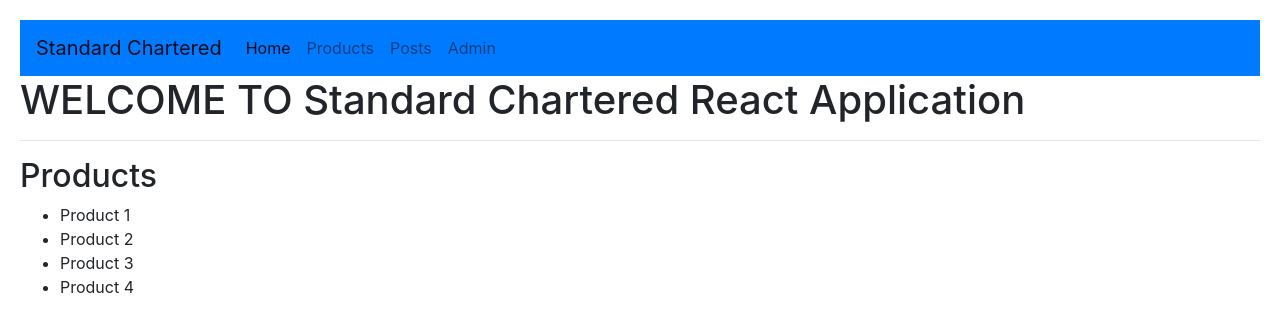
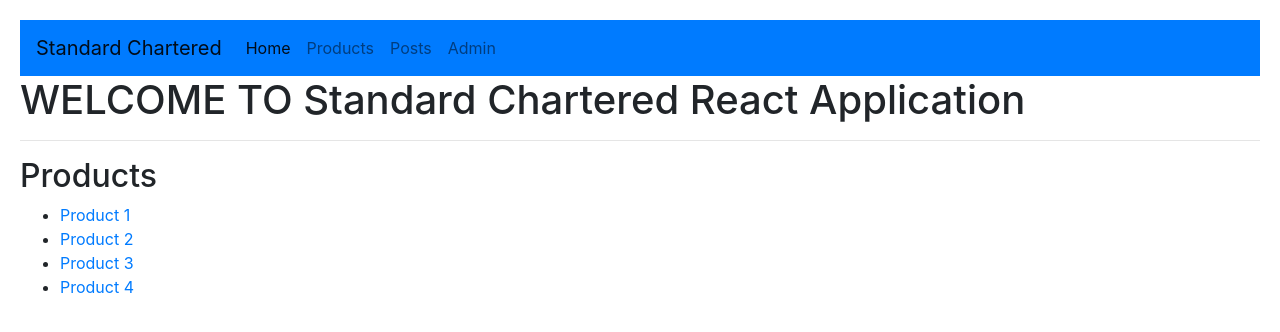
Before and after one commit to codewithz/scb-bootcamp-2022-react-playground, a React (Create React App) app: page /products in a window 1280 px wide. Shown: the top 332 px of the page. Built offline with nearby package versions, Linux system fonts and the light colour scheme.

Commit message:
Routing- Passed the parameter

```diff
--- a/src/components/RoutingApp/Products.jsx
+++ b/src/components/RoutingApp/Products.jsx
@@ -1,4 +1,5 @@
 import { useState } from "react";
+import { Link } from "react-router-dom";
 
 export function Products() {
 
@@ -18,7 +19,11 @@
                 {
                     products.map(
                         (product) =>
-                            <li key={product.id}>{product.name}</li>
+                            <li key={product.id}>
+                                <Link to={`/products/${product.id}`}>
+                                    {product.name}
+                                </Link>
+                            </li>
                     )
                 }
             </ul>
--- a/src/components/RoutingPath.jsx
+++ b/src/components/RoutingPath.jsx
@@ -3,12 +3,14 @@
 import { Posts } from './RoutingApp/Posts';
 import { AdminDashboard } from './RoutingApp/admin/AdminDashboard';
 import { Home } from './RoutingApp/Home';
+import { ProductDetails } from './RoutingApp/ProductDetails';
 
 export function RoutingPath() {
 
     return (
         <div>
             <Switch>
+                <Route path="/products/:id" component={ProductDetails} />
                 <Route path="/products" component={Products} />
                 <Route path="/posts" component={Posts} />
                 <Route path="/admin-dashboard" component={AdminDashboard} />
```
